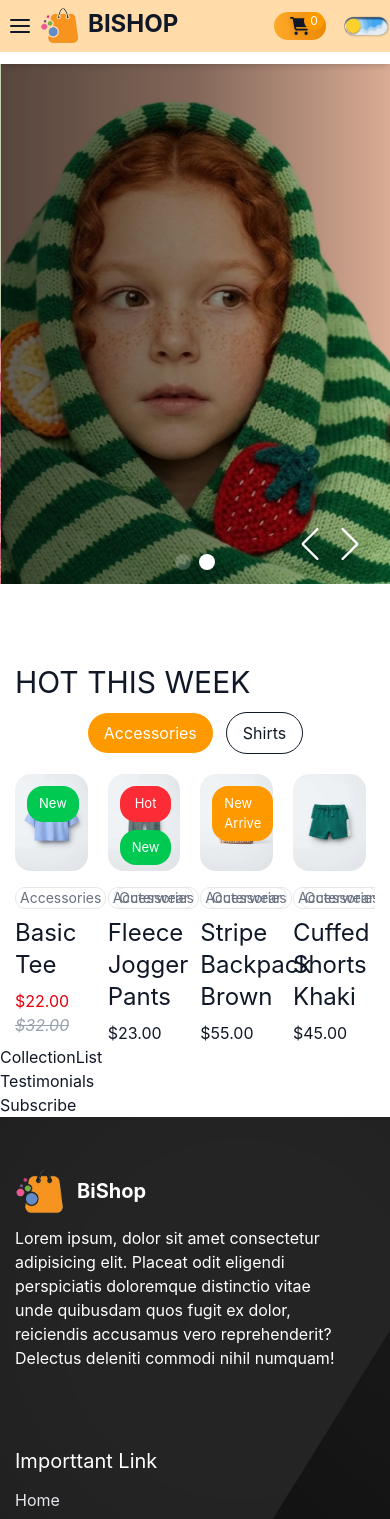
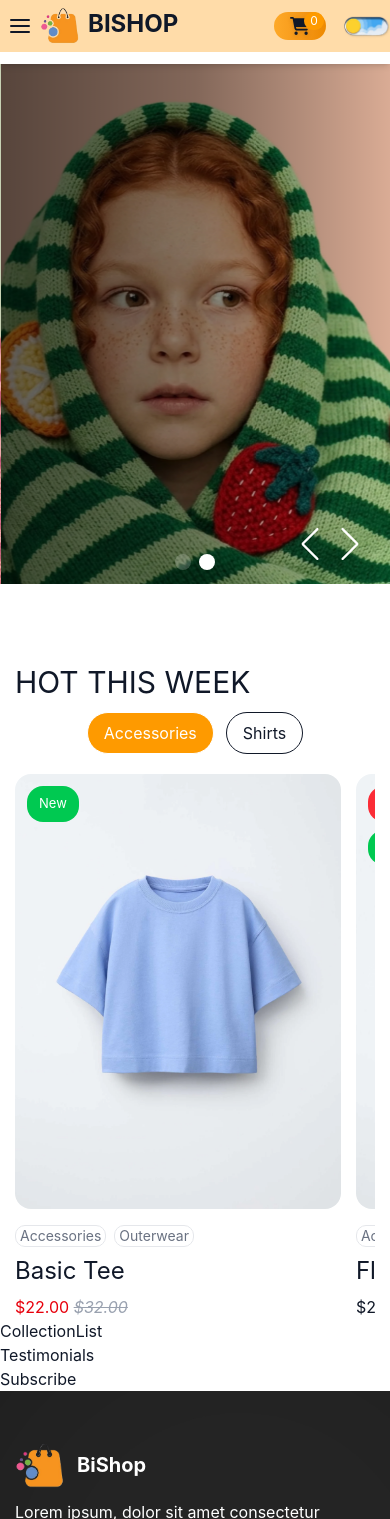
Before and after one commit to vankhanhitb/react-basic, a React (Vite) app in the folder my-app/: page / in a window 390 px wide. Shown: the top 1519 px of the page. Built offline with nearby package versions, Linux system fonts and the light colour scheme.

Commit message:
change breakpoints to swiper

```diff
--- a/my-app/src/components/ProductList/ProductList.tsx
+++ b/my-app/src/components/ProductList/ProductList.tsx
@@ -54,6 +54,23 @@ export default function ProductList() {
         modules={[A11y]}
         spaceBetween={20}
         slidesPerView={4.1}
+        breakpoints={{
+          320: {
+            slidesPerView: 1.1,
+            spaceBetween: 15,
+          },
+          480: {
+            slidesPerView: 2.1,
+            spaceBetween: 15,
+          },
+          768: {
+            slidesPerView: 3.1,
+            spaceBetween: 20,
+          },
+          1024: {
+            slidesPerView: 4.1,
+          }
+        }}
         scrollbar={{ draggable: true }}
         onSwiper={(swiper) => console.log(swiper)}
         onSlideChange={() => console.log('slide change')}
```
